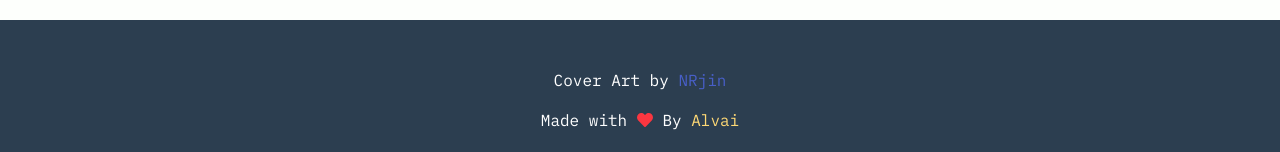
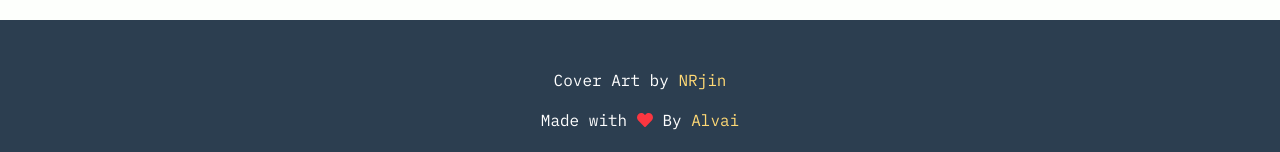
Before and after one commit to IvanMiIosevic/Portfolio, a Vue app: page / in a window 1280 px wide. Shown: the part 2974-3126 px from the top of the page. Built offline with nearby package versions, Linux system fonts and the light colour scheme.

Commit message:
Fix username color

```diff
--- a/src/components/Footer.vue
+++ b/src/components/Footer.vue
@@ -1,7 +1,7 @@
 <template>
     <footer id="footer" class="footer">
         <div class="content has-text-centered">
-            <p>Cover Art by <a rel="nofollow" href="https://www.deviantart.com/nrjin" norel>NRjin</a></p>
+            <p>Cover Art by <a rel="nofollow" href="https://www.deviantart.com/nrjin" norel><span class="username">NRjin</span></a></p>
             <p class="love">Made with <font-awesome-icon class="heart-icon" icon="heart" /> By <span class="username">Alvai</span></p>
             <p>2018</p>
         </div>
```
